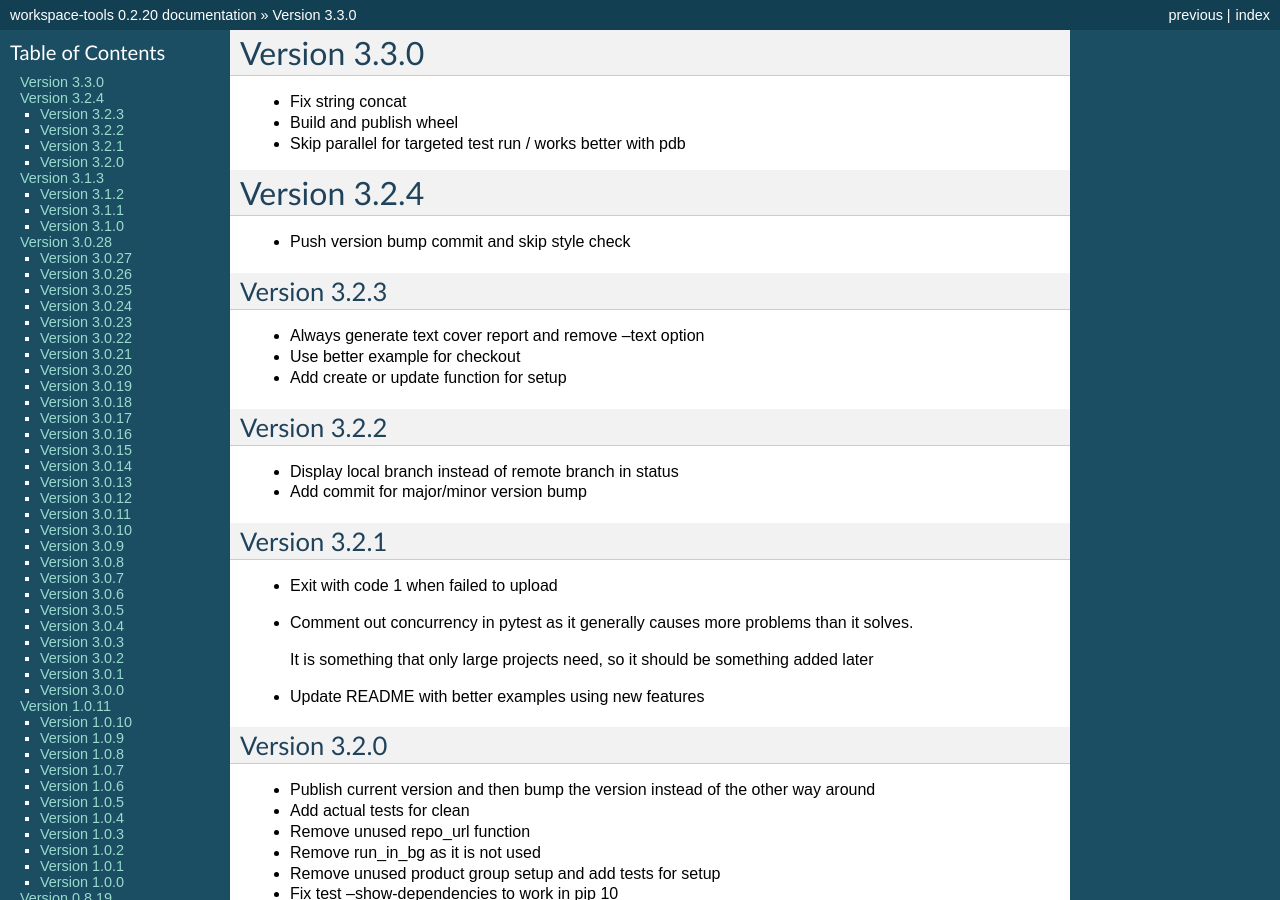
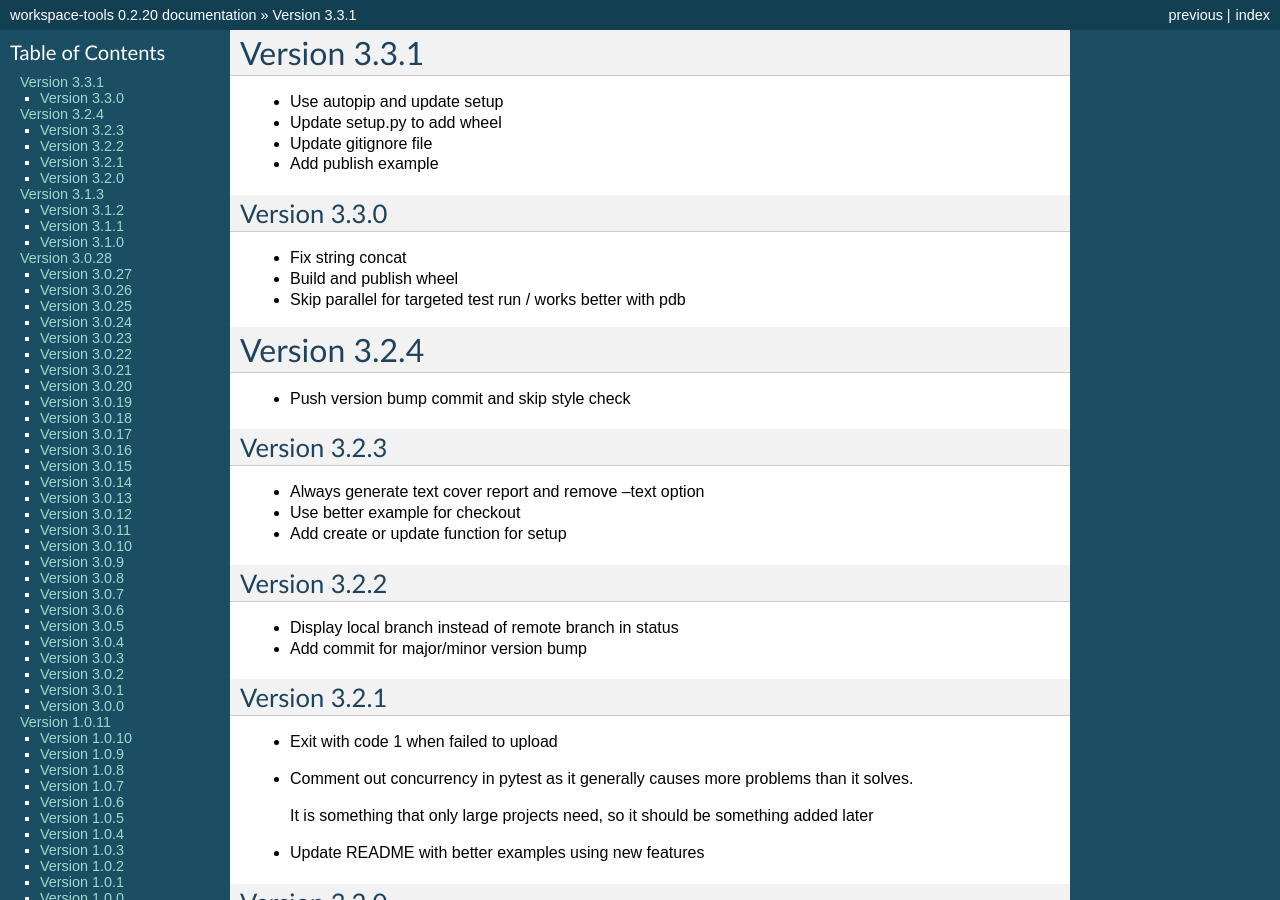
Before and after one commit to maxzheng/workspace-tools, a Sphinx documentation site: the page built from docs/CHANGELOG.rst, in a window 1280 px wide and 900 px high. Built offline with Sphinx 7.4.7, drawn with Linux system fonts in a browser that asks for light colours; some of the changed text lies outside the part shown.

Commit message:
Publish version 3.3.1

```diff
--- a/docs/CHANGELOG.rst
+++ b/docs/CHANGELOG.rst
@@ -1,5 +1,13 @@
+Version 3.3.1
+================================================================================
+
+* Use autopip and update setup
+* Update setup.py to add wheel
+* Update gitignore file
+* Add publish example
+
 Version 3.3.0
-================================================================================
+--------------------------------------------------------------------------------
 
 * Fix string concat
 * Build and publish wheel
--- a/setup.py
+++ b/setup.py
@@ -10,7 +10,7 @@ def find_files(path):
 
 setuptools.setup(
     name='workspace-tools',
-    version='3.3.1',
+    version='3.3.2',
 
     author='Max Zheng',
     author_email='maxzheng.os@gmail.com',
```
